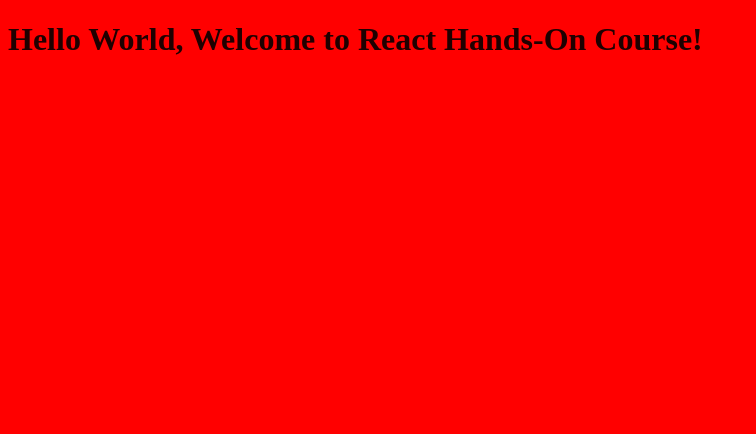
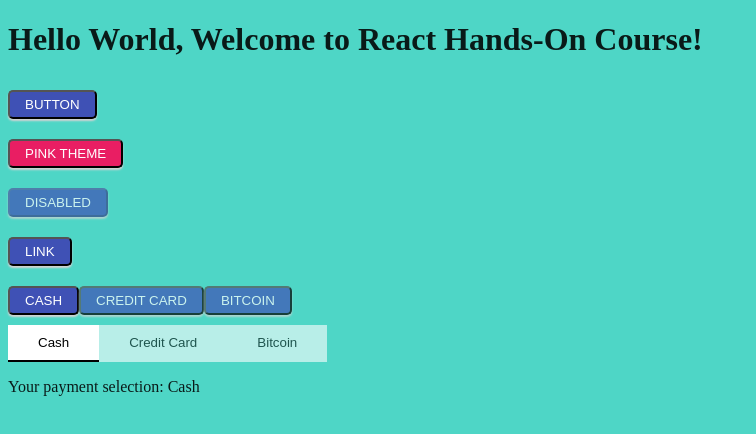
Before and after one commit to chitara44/react-shop, a React app: page / in a window 1280 px wide. Shown: the top 434 px of the page, without its empty margins (0-756 px from the left). Built offline with nearby package versions, Linux system fonts and the light colour scheme.

Commit message:
buttons structure included

```diff
--- a/package.json
+++ b/package.json
@@ -25,6 +25,7 @@
     "html-webpack-plugin": "^5.5.0",
     "react": "^17.0.2",
     "react-dom": "^17.0.2",
+    "styled-components": "^5.3.3",
     "webpack-cli": "^4.9.2",
     "webpack-dev-server": "^4.7.4"
   },
--- a/src/components/App.jsx
+++ b/src/components/App.jsx
@@ -1,10 +1,144 @@
-import React from 'react';
 import '../styles/global.scss';
+import React, { useState } from "react";
+import styled from "styled-components";
 
-const App = () => {
-	return (
-		<h1>Hello World, Welcome to React Hands-On Course!</h1>
-	);
+// Watch the Button tutorial
+// http://react.school/ui/button
+
+// Free React training
+// http://react.school/join
+
+// Free Material-UI template
+// http://react.school/material-ui/templates
+
+const theme = {
+  blue: {
+    default: "#3f51b5",
+    hover: "#283593"
+  },
+  pink: {
+    default: "#e91e63",
+    hover: "#ad1457"
+  }
+};
+
+const Button = styled.button`
+  background-color: ${(props) => theme[props.theme].default};
+  color: white;
+  padding: 5px 15px;
+  border-radius: 5px;
+  outline: 0;
+  text-transform: uppercase;
+  margin: 10px 0px;
+  cursor: pointer;
+  box-shadow: 0px 2px 2px lightgray;
+  transition: ease background-color 250ms;
+  &:hover {
+    background-color: ${(props) => theme[props.theme].hover};
+  }
+  &:disabled {
+    cursor: default;
+    opacity: 0.7;
+  }
+`;
+
+Button.defaultProps = {
+  theme: "blue"
+};
+
+function clickMe() {
+  alert("You clicked me!");
 }
 
-export default App;
+const ButtonToggle = styled(Button)`
+  opacity: 0.7;
+  ${({ active }) =>
+    active &&
+    `
+    opacity: 1;
+  `}
+`;
+
+const Tab = styled.button`
+  padding: 10px 30px;
+  cursor: pointer;
+  opacity: 0.6;
+  background: white;
+  border: 0;
+  outline: 0;
+  border-bottom: 2px solid transparent;
+  transition: ease border-bottom 250ms;
+  ${({ active }) =>
+    active &&
+    `
+    border-bottom: 2px solid black;
+    opacity: 1;
+  `}
+`;
+
+function TabGroup() {
+  const [active, setActive] = useState(types[0]);
+  return (
+    <>
+      <div>
+        {types.map((type) => (
+          <Tab
+            key={type}
+            active={active === type}
+            onClick={() => setActive(type)}
+          >
+            {type}
+          </Tab>
+        ))}
+      </div>
+      <p />
+      <p> Your payment selection: {active} </p>
+    </>
+  );
+}
+
+const types = ["Cash", "Credit Card", "Bitcoin"];
+
+function ToggleGroup() {
+  const [active, setActive] = useState(types[0]);
+  return (
+    <div>
+      {types.map((type) => (
+        <ButtonToggle active={active === type} onClick={() => setActive(type)}>
+          {type}
+        </ButtonToggle>
+      ))}
+    </div>
+  );
+}
+
+export default function App() {
+    return (
+      <>
+      <div>
+          <h1>Hello World, Welcome to React Hands-On Course!</h1>
+      </div>
+
+        <div>
+          <Button onClick={clickMe}>Button</Button>
+        </div>
+        <div>
+          <Button theme="pink" onClick={clickMe}>
+            Pink theme
+          </Button>
+        </div>
+        <div>
+          <Button disabled onClick={clickMe}>
+            Disabled
+          </Button>
+        </div>
+        <a href="https://react.school" target="_blank">
+          <Button>Link</Button>
+        </a>
+        <ToggleGroup />
+        <TabGroup />
+      </>
+    );
+  }
+
+// export default App;
--- a/src/index.js
+++ b/src/index.js
@@ -2,4 +2,5 @@
 import ReactDOM from 'react-dom';
 import App from './components/App';
 
-ReactDOM.render(<App />, document.getElementById('app'));
+const rootElement = document.getElementById('app')
+ReactDOM.render(<App />, rootElement);
--- a/src/styles/global.scss
+++ b/src/styles/global.scss
@@ -1,4 +1,4 @@
-$base-color: #ff0000;
+$base-color: #2ccebbd5;
 $color: rgba(black, 0.88);
 
 body {
```
Also changed, not shown: 1 other file (tests, documents, lock files or other folders).
